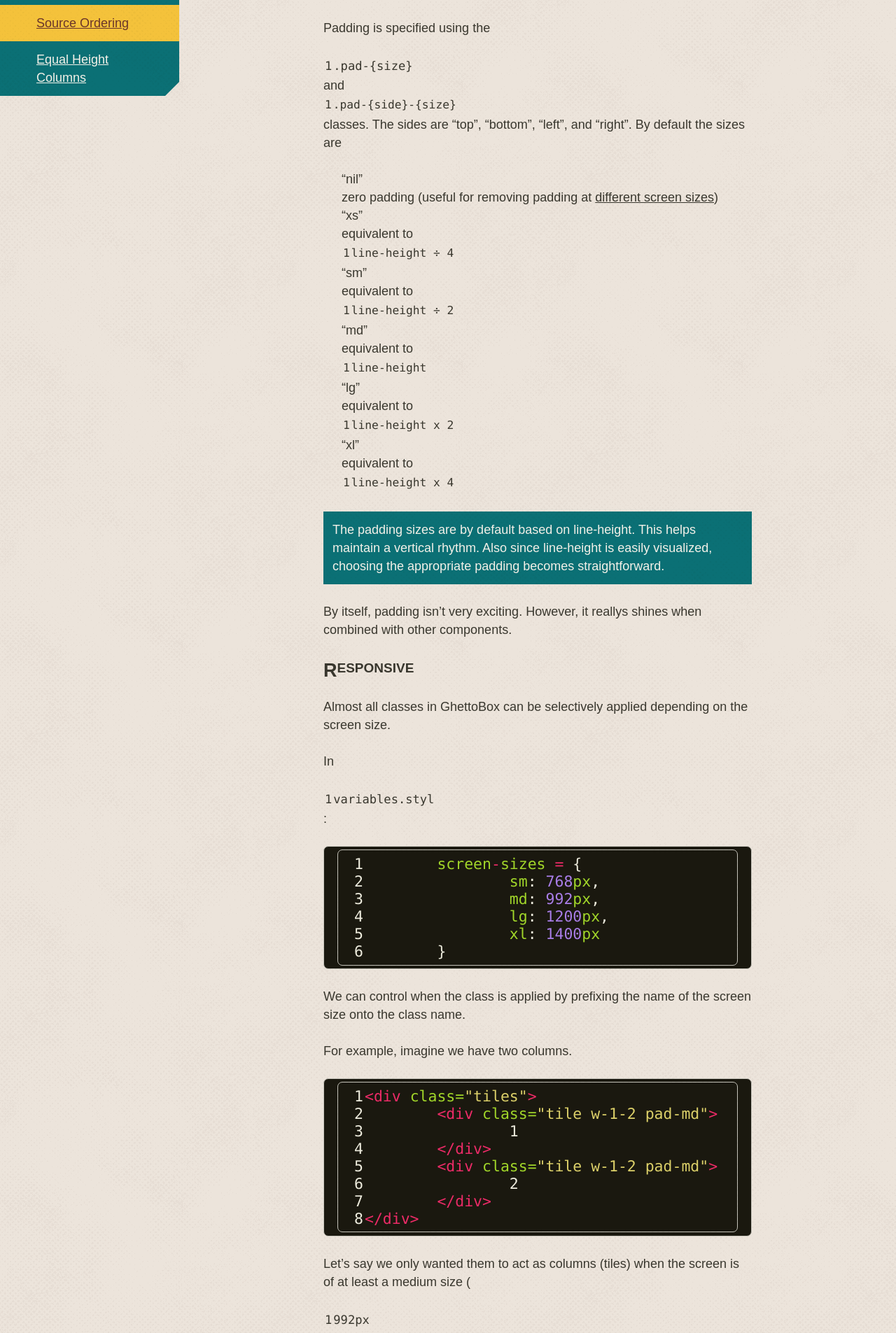
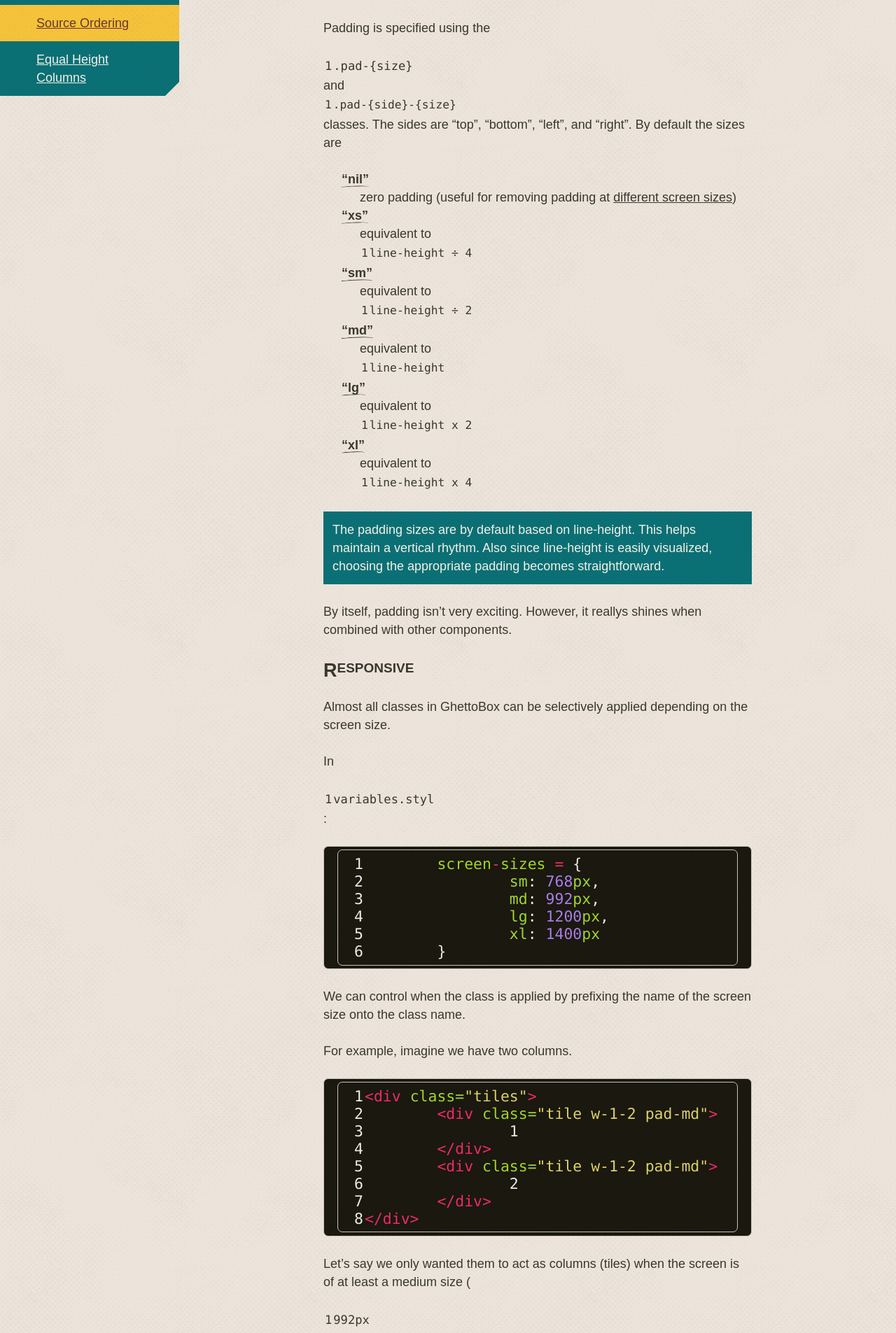
Before and after one commit to walkerab/ghetto-box-site, a Jekyll site: the page built from documentation/index.md, in a window 1280 px wide. Shown: the part 883-2788 px from the top of the page at 70% size. Built offline with Jekyll 4.4.1, drawn with Linux system fonts in a browser that asks for light colours; some web fonts are replaced.

Commit message:
styling definition lists

```diff
--- a/css/style.css
+++ b/css/style.css
@@ -76,3 +76,27 @@ h6:first-letter {
 .rnd-xs {
 	border-radius: 2px;
 }
+
+dt {
+	font-weight: bold;
+	position: relative;
+	display: inline-block;
+}
+
+	dt:after {
+		content: '';
+		position: absolute;
+		left: 0;
+		bottom: -90%;
+		width: 100%;
+		height: 100%;
+		border-width: 1px 0 0 0;
+		border-radius: 0 1000px/100px 100px 0;
+		border-style: solid;
+		/*opacity: 0.6;*/
+		transform: skewY(-5deg);
+	}
+
+dd {
+	padding-left: 26px;
+}
```
